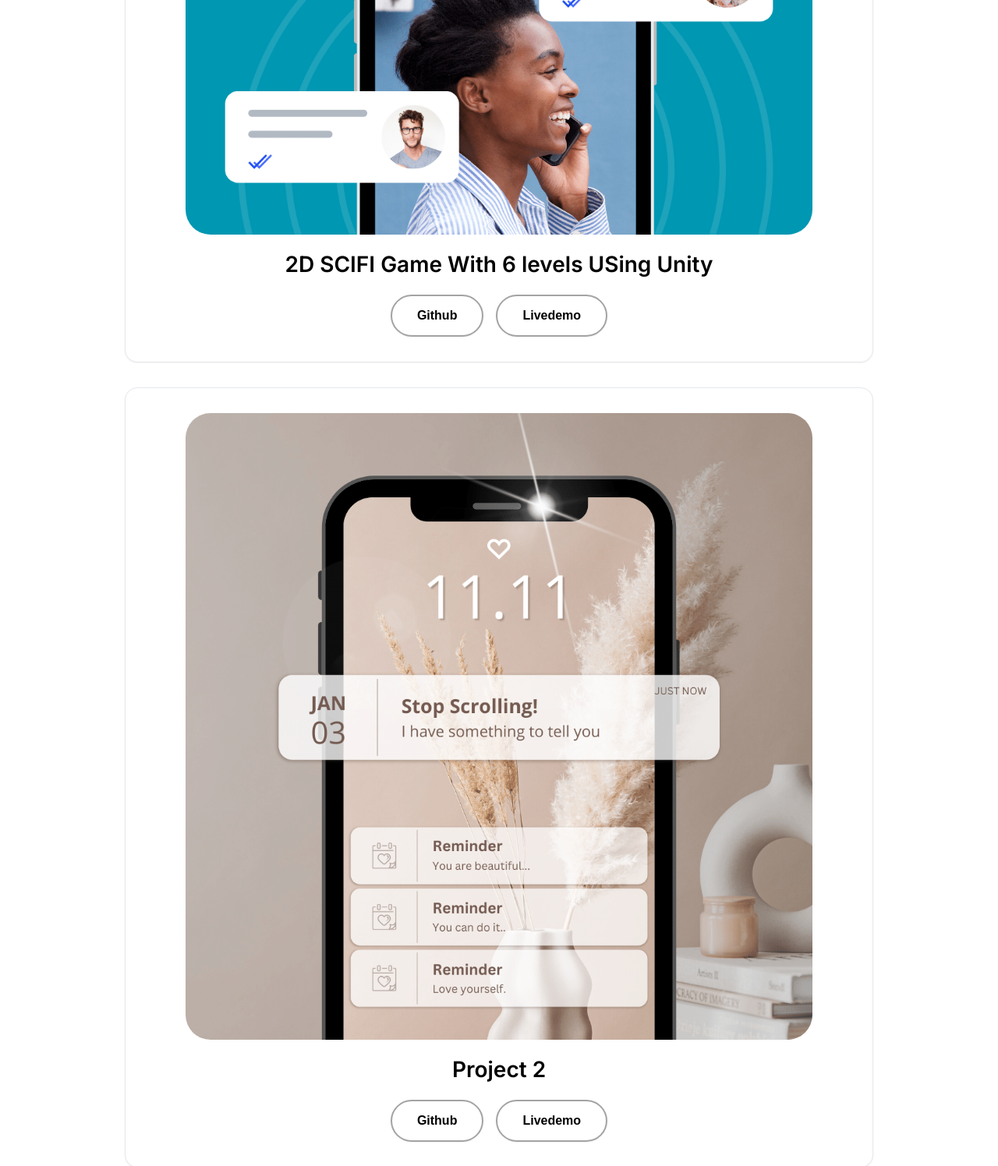
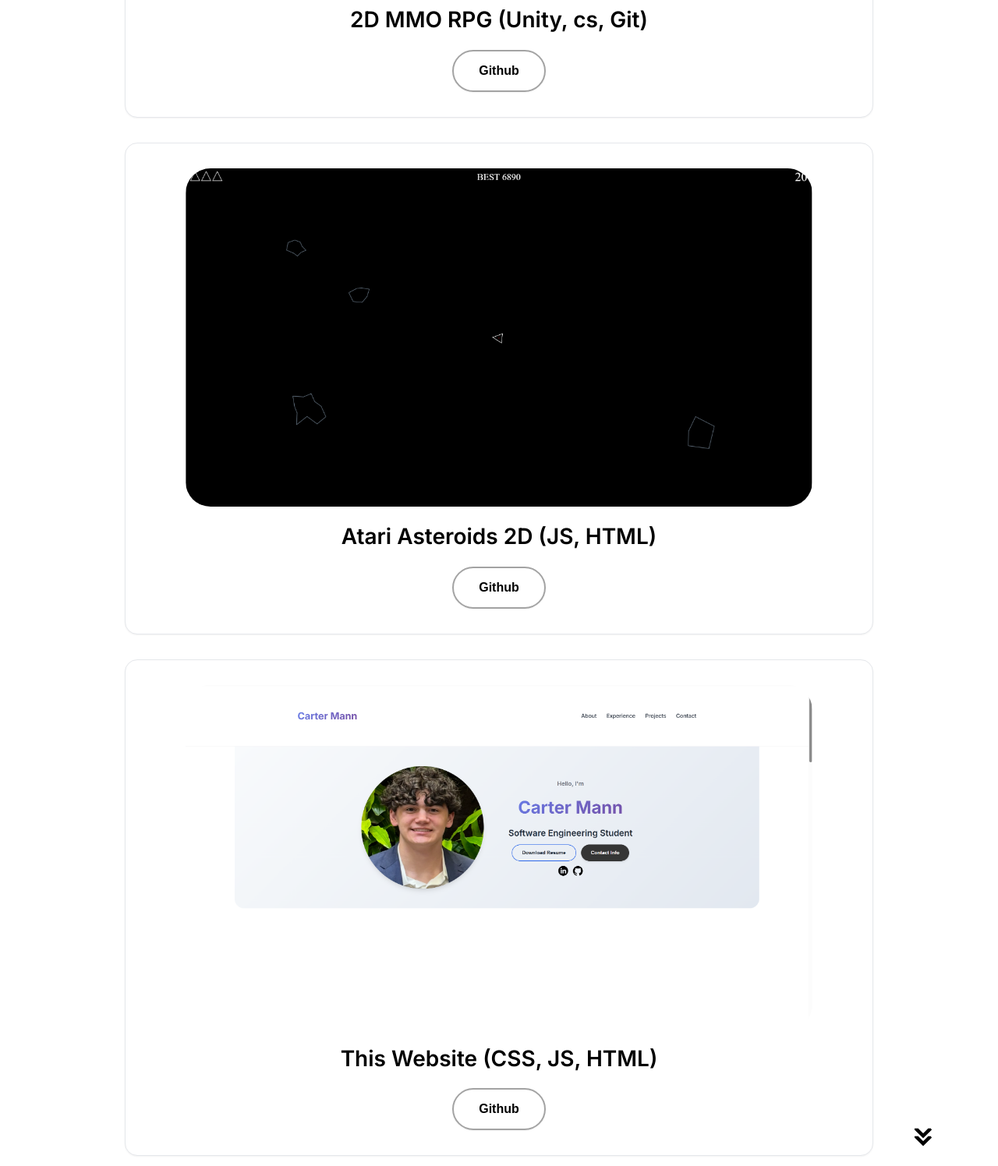
Before and after one commit to Cmann91/cmann-html-portfolio, a plain HTML site: page index.html in a window 1280 px wide. Shown: the part 3191-4687 px from the top of the page at 78% size. Drawn offline with Linux system fonts and the light colour scheme.

Commit message:
added proper photos

```diff
--- a/index.html
+++ b/index.html
@@ -169,32 +169,29 @@
         <div class="about-containers">
         <div class="details-container color-container">
             <div class="article-container">
-                <img src="./assets/project-1.png" alt="Project 1" class="project-img"/>
+                <img src="./assets/game-pic.png" alt="Project 1" class="project-img"/>
             </div>
-            <h2 class="experience-sub-title project-title">2D SCIFI Game With 6 levels USing Unity</h2>
+            <h2 class="experience-sub-title project-title">2D MMO RPG (Unity, cs, Git)</h2>
             <div class="btn-container">
-                <button class="btn btn-color-2 project-btn" onclick="location.href='https://github.com'">Github</button>
-                <button class="btn btn-color-2 project-btn" onclick="location.href='https://github.com'">Livedemo</button>
+                <button class="btn btn-color-2 project-btn" onclick="location.href='https://github.com/AlexandraLHeureuxECE/final-project-iris'">Github</button>
             </div>
         </div>
         <div class="details-container color-container">
             <div class="article-container">
-                <img src="./assets/project-2.png" alt="Project 2" class="project-img"/>
+                <img src="./assets/asteroid-pic.png" alt="Project 2" class="project-img"/>
             </div>
-            <h2 class="experience-sub-title project-title">Project 2</h2>
+            <h2 class="experience-sub-title project-title">Atari Asteroids 2D (JS, HTML)</h2>
             <div class="btn-container">
-                <button class="btn btn-color-2 project-btn" onclick="location.href='https://github.com'">Github</button>
-                <button class="btn btn-color-2 project-btn" onclick="location.href='https://github.com'">Livedemo</button>
+                <button class="btn btn-color-2 project-btn" onclick="location.href='https://github.com/Cmann91/Asteroids-Project'">Github</button>
             </div>
         </div>
         <div class="details-container color-container">
             <div class="article-container">
-                <img src="./assets/project-3.png" alt="Project 3" class="project-img"/>
+                <img src="./assets/website-pic.png" alt="Project 3" class="project-img"/>
             </div>
-            <h2 class="experience-sub-title project-title">This Website</h2>
+            <h2 class="experience-sub-title project-title">This Website (CSS, JS, HTML)</h2>
             <div class="btn-container">
-                <button class="btn btn-color-2 project-btn" onclick="location.href='https://github.com'">Github</button>
-                <button class="btn btn-color-2 project-btn" onclick="location.href='https://github.com'">Livedemo</button>
+                <button class="btn btn-color-2 project-btn" onclick="location.href='https://github.com/Cmann91/cmann-html-portfolio/tree/main'">Github</button>
             </div>
         </div>
     </div>
@@ -211,7 +208,7 @@
         </div>
         <div class="contact-info-container">
             <img src="./assets/linkedin.png" alt="linkedIn icon" class="icon contact-icon"/>
-            <p><a href="https://linkedin.com/in/carter-mann">LinkedIn</a></p>
+            <p><a href="https://www.linkedin.com/in/carter-mann-796323385/">LinkedIn</a></p>
         </div>
     </div>
 </section>
```
Also changed, not shown: assets/Screenshot 2025-09-25 192533.png (added), assets/about-pic.png (deleted), assets/asteroid-pic.png (added), assets/game-pic.png (added), assets/profile-pic-2.png (deleted), assets/profile-pic.png (deleted), assets/project-1.png (deleted), assets/project-2.png (deleted), assets/project-3.png (deleted), assets/website-pic.png (added).
